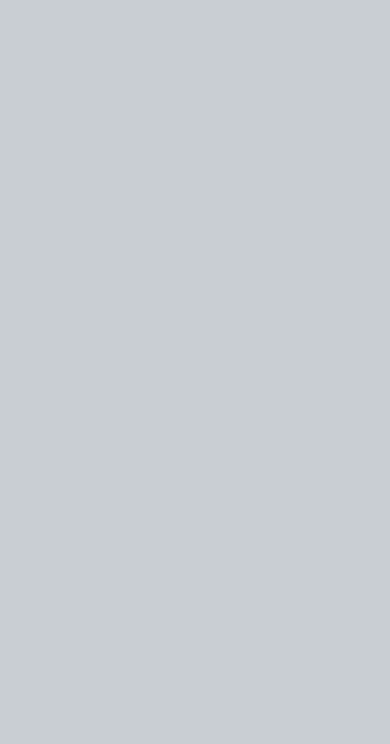
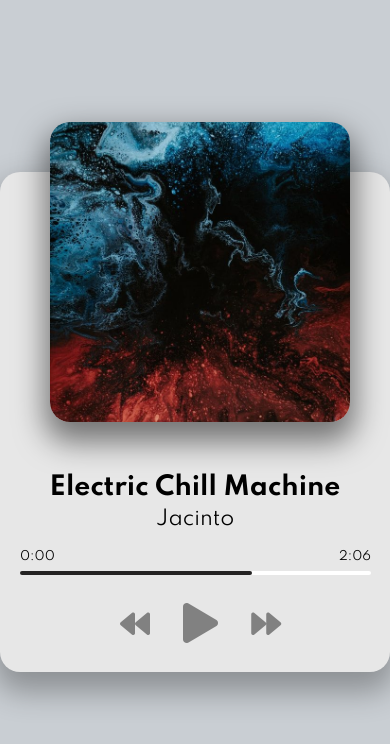
Before and after one commit to lundeen-bryan/music-player, a plain HTML site: page index.html in a window 390 px wide. Drawn offline with Linux system fonts and the light colour scheme.

Commit message:
Setup html-CSS responsive btns on player

```diff
--- a/index.html
+++ b/index.html
@@ -1,15 +1,41 @@
 <!DOCTYPE html>
 <html lang="en">
-<head>
-    <meta charset="UTF-8">
-    <meta name="viewport" content="width=device-width, initial-scale=1.0">
+  <head>
+    <meta charset="UTF-8" />
+    <meta name="viewport" content="width=device-width, initial-scale=1.0" />
     <title>Music Player</title>
-    <link rel="icon" type="image/png" href="favicon.png">
-    <link rel="stylesheet" href="https://cdnjs.cloudflare.com/ajax/libs/font-awesome/5.10.2/css/all.min.css"/>
-    <link rel="stylesheet" href="style.css">
-</head>
-<body>
+    <link rel="icon" type="image/png" href="favicon.png" />
+    <link
+      rel="stylesheet"
+      href="https://cdnjs.cloudflare.com/ajax/libs/font-awesome/5.10.2/css/all.min.css"
+    />
+    <link rel="stylesheet" href="style.css" />
+  </head>
+  <body>
+    <div class="player-container">
+      <!-- song -->
+      <div class="img-container">
+        <img src="img/jacinto-1.jpg" alt="album art" />
+      </div>
+      <h2 id="title">Electric Chill Machine</h2>
+      <h3 id="artist">Jacinto</h3>
+      <audio src="music/jacinto-1.mp3"></audio>
+      <!-- Progress bar -->
+      <div class="progress-container" id="progress-container">
+        <div class="progress" id="progress"></div>
+        <div class="duration-wrapper">
+          <span id="current-time">0:00</span>
+          <span id="duration">2:06</span>
+        </div>
+      </div>
+      <!-- Controls -->
+      <div class="player-controls">
+        <i class="fas fa-backward" id="prev" title="Previous"></i>
+        <i class="fas fa-play main-button" id="play" title="Play"></i>
+        <i class="fas fa-forward" id="next" title="Next"></i>
+      </div>
+    </div>
     <!-- Script -->
     <script src="script.js"></script>
-</body>
+  </body>
 </html>
--- a/style.css
+++ b/style.css
@@ -1,3 +1,5 @@
+@import url('https://fonts.googleapis.com/css2?family=Spartan:wght@400;700&display=swap');
+
 /* Images created by: https://unsplash.com/@pawel_czerwinski */
 
 html {
@@ -11,19 +13,33 @@ body {
   display: flex;
   justify-content: center;
   align-items: center;
-
+  font-family: Spartan, sans-serif;
   font-size: 12px;
 }
 
-
+.player-container {
+  height: 500px;
+  width: 400px;
+  background: #e7e7e7;
+  border-radius: 20px;
+  box-shadow: 0 15px 30px 5px rgba(0, 0, 0, 0.3);
+}
 
 .img-container {
-
+  height: 300px;
+  width: 300px;
   position: relative;
   top: -50px;
   left: 50px;
 }
 
+.img-container img {
+  height: 100%;
+  width: 100%;
+  object-fit: cover;
+  border-radius: 20px;
+  box-shadow: 0 15px 30px 5px rgba(0, 0, 0, 0.5);
+}
 
 h2 {
   font-size: 25px;
@@ -76,10 +92,13 @@ h3 {
   font-size: 30px;
   color: rgb(129, 129, 129);
   margin-right: 30px;
-
+  cursor: pointer;
+  user-select: none;
 }
 
-
+.fas:hover {
+  filter: brightness(80%);
+}
 
 .main-button {
   font-size: 40px;
@@ -89,7 +108,9 @@ h3 {
 
 /* Media Query: iPhone (Vertical) */
 @media screen and (max-width: 376px) {
-
+  .player-container {
+    width: 95vw;
+  }
 
   .img-container {
     left: 29px;
```
